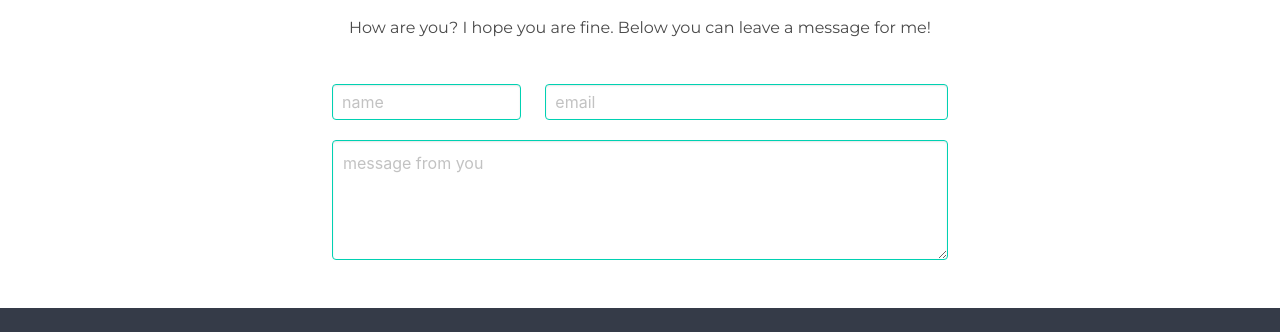
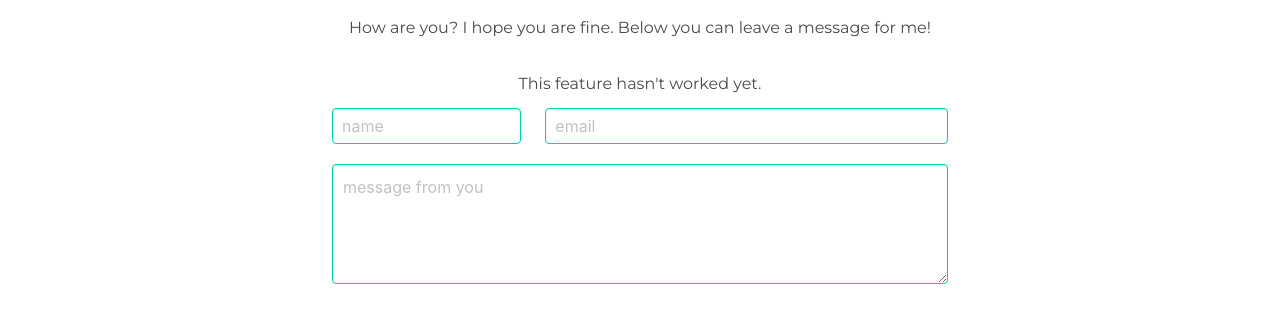
Before and after one commit to ArcMech/arcmech.github.io, a plain HTML site: page contact.html in a window 1280 px wide. Shown: the part 158-490 px from the top of the page. Drawn offline with nearby package versions, Linux system fonts and the light colour scheme.

Commit message:
Update contact.html

```diff
--- a/contact.html
+++ b/contact.html
@@ -44,6 +44,7 @@
                 Yay! We will finally meet!
               </h1>
               <h2 class = "gap">How are you? I hope you are fine. Below you can leave a message for me!</h2>
+              <h3> This feature hasn't worked yet.</h3>
             </div>
           </div>
         </div>
```
